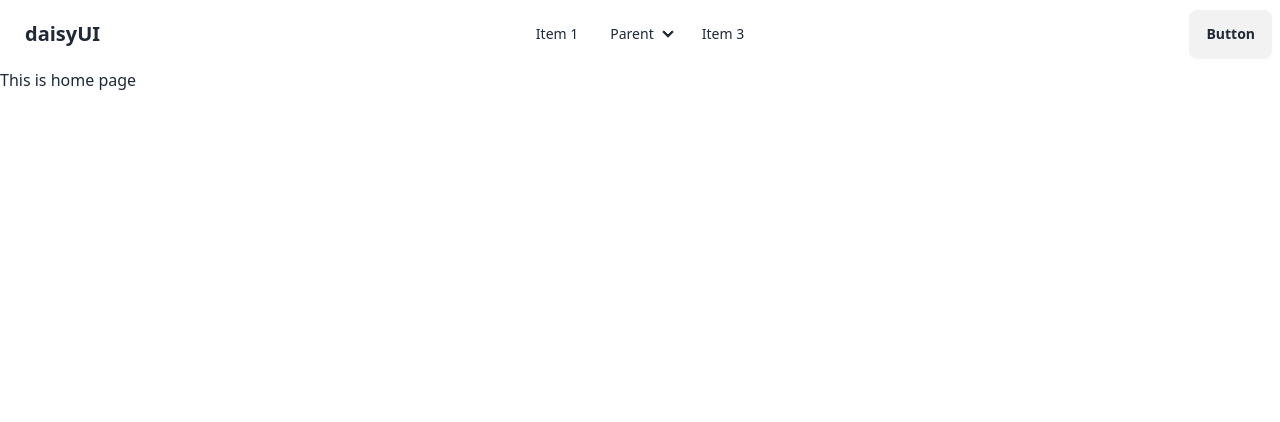
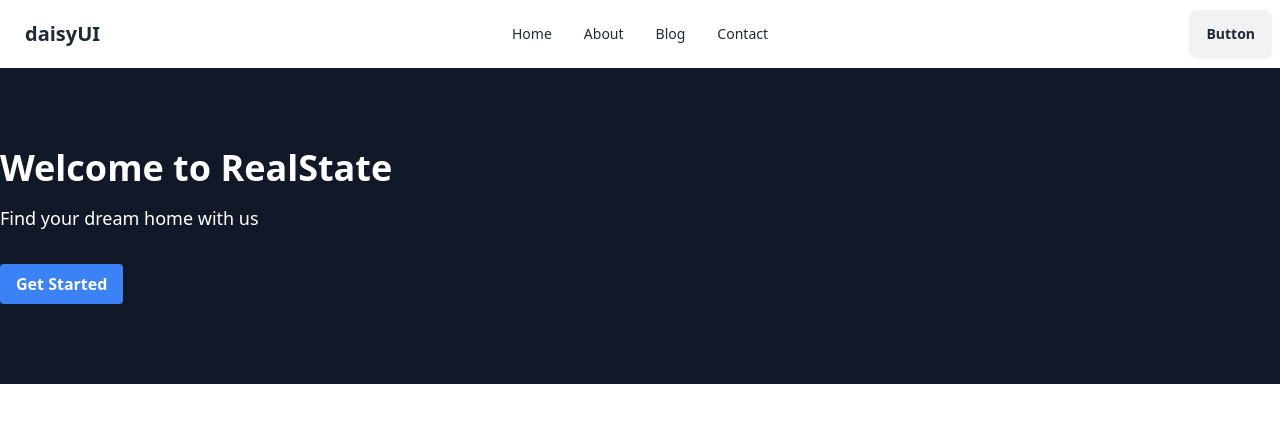
Before and after one commit to mrokonuzzaman040/bd-home-finders, a React (Vite) app: page / in a window 1280 px wide. Shown: the top 422 px of the page. Built offline with nearby package versions, Linux system fonts and the light colour scheme.

Commit message:
Add swiper package to dependencies

```diff
--- a/package.json
+++ b/package.json
@@ -17,7 +17,8 @@
     "react-dom": "^18.2.0",
     "react-icons": "^4.12.0",
     "react-router-dom": "^6.20.0",
-    "sort-by": "^1.2.0"
+    "sort-by": "^1.2.0",
+    "swiper": "^11.0.5"
   },
   "devDependencies": {
     "@types/react": "^18.2.37",
--- /dev/null
+++ b/src/Components/Banner/Hero/HeroSection.jsx
@@ -0,0 +1,18 @@
+
+import React from 'react';
+
+const HeroSection = () => {
+    return (
+        <section className="bg-gray-900 text-white py-20">
+            <div className="container mx-auto">
+                <h1 className="text-4xl font-bold mb-4">Welcome to RealState</h1>
+                <p className="text-lg mb-8">Find your dream home with us</p>
+                <button className="bg-blue-500 hover:bg-blue-600 text-white font-bold py-2 px-4 rounded">
+                    Get Started
+                </button>
+            </div>
+        </section>
+    );
+};
+
+export default HeroSection;
--- /dev/null
+++ b/src/Components/Banner/Hero/styles.css
@@ -0,0 +1,41 @@
+#app {
+    height: 100%;
+}
+
+html,
+body {
+    position: relative;
+    height: 100%;
+}
+
+body {
+    background: #eee;
+    font-family: Helvetica Neue, Helvetica, Arial, sans-serif;
+    font-size: 14px;
+    color: #000;
+    margin: 0;
+    padding: 0;
+}
+
+.swiper {
+    width: 100%;
+    height: 100%;
+}
+
+.swiper-slide {
+    text-align: center;
+    font-size: 18px;
+    background: #fff;
+
+    /* Center slide text vertically */
+    display: flex;
+    justify-content: center;
+    align-items: center;
+}
+
+.swiper-slide img {
+    display: block;
+    width: 100%;
+    height: 100%;
+    object-fit: cover;
+}
--- a/src/Components/Common/Navbar/Navbar.jsx
+++ b/src/Components/Common/Navbar/Navbar.jsx
@@ -1,6 +1,20 @@
 import React from 'react';
 
 const Navbar = () => {
+    const items = <>
+        <li>
+            <a>Home</a>
+        </li>
+        <li>
+            <a>About</a>
+        </li>
+        <li>
+            <a>Blog</a>
+        </li>
+        <li>
+            <a>Contact</a>
+        </li>
+    </>
     return (
         <div>
             <div className="navbar bg-base-100">
@@ -10,32 +24,14 @@ const Navbar = () => {
                             <svg xmlns="http://www.w3.org/2000/svg" className="h-5 w-5" fill="none" viewBox="0 0 24 24" stroke="currentColor"><path strokeLinecap="round" strokeLinejoin="round" strokeWidth="2" d="M4 6h16M4 12h8m-8 6h16" /></svg>
                         </label>
                         <ul tabIndex={0} className="menu menu-sm dropdown-content mt-3 z-[1] p-2 shadow bg-base-100 rounded-box w-52">
-                            <li><a>Item 1</a></li>
-                            <li>
-                                <a>Parent</a>
-                                <ul className="p-2">
-                                    <li><a>Submenu 1</a></li>
-                                    <li><a>Submenu 2</a></li>
-                                </ul>
-                            </li>
-                            <li><a>Item 3</a></li>
+                            {items}
                         </ul>
                     </div>
                     <a className="btn btn-ghost text-xl">daisyUI</a>
                 </div>
                 <div className="navbar-center hidden lg:flex">
                     <ul className="menu menu-horizontal px-1">
-                        <li><a>Item 1</a></li>
-                        <li tabIndex={0}>
-                            <details>
-                                <summary>Parent</summary>
-                                <ul className="p-2">
-                                    <li><a>Submenu 1</a></li>
-                                    <li><a>Submenu 2</a></li>
-                                </ul>
-                            </details>
-                        </li>
-                        <li><a>Item 3</a></li>
+                        {items}
                     </ul>
                 </div>
                 <div className="navbar-end">
--- a/src/Layout/Home/Home.jsx
+++ b/src/Layout/Home/Home.jsx
@@ -1,12 +1,10 @@
 import React from 'react';
-import { Outlet } from 'react-router-dom';
-import Navbar from '../../Components/Common/Navbar/Navbar';
+import HeroSection from '../../Components/Banner/Hero/HeroSection';
 
 const Home = () => {
     return (
         <div>
-            <Navbar />
-            <Outlet />
+            <HeroSection></HeroSection>
         </div>
     );
 };
--- a/src/Layout/HomeLayout.jsx
+++ b/src/Layout/HomeLayout.jsx
@@ -4,7 +4,8 @@ import Navbar from "../Components/Common/Navbar/Navbar";
 const HomeLayout = () => {
     return (
         <div>
-            This  is home page
+            <Navbar />
+            <Outlet />
         </div>
     );
 };
--- a/src/Routers/Routers.jsx
+++ b/src/Routers/Routers.jsx
@@ -3,8 +3,9 @@ import React from 'react';
 import {
     createBrowserRouter,
 } from "react-router-dom";
-import Home from '../Layout/HomeLayout';
-import HomeLayout from '../Layout/Home/Home';
+
+import HomeLayout from '../Layout/HomeLayout';
+import Home from '../Layout/Home/Home';
 
 const Routers = createBrowserRouter([
     {
```
Also changed, not shown: 1 other file (tests, documents, lock files or other folders).
